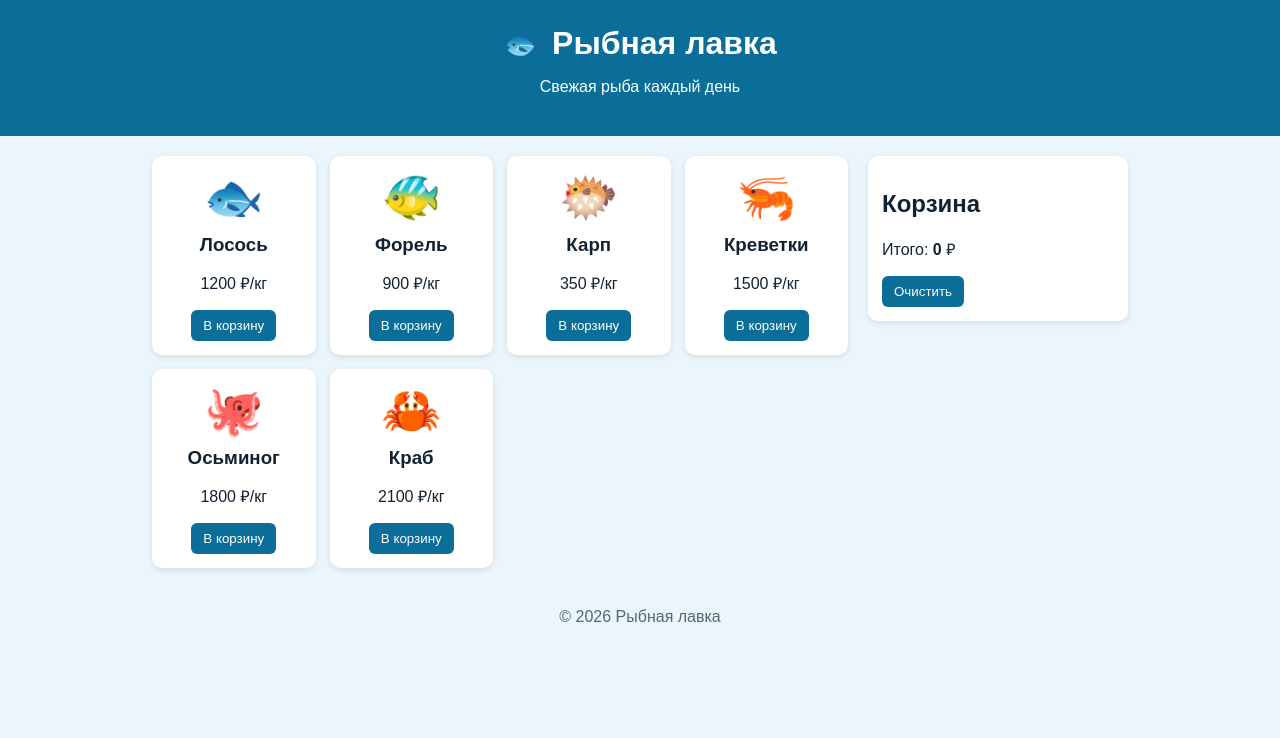
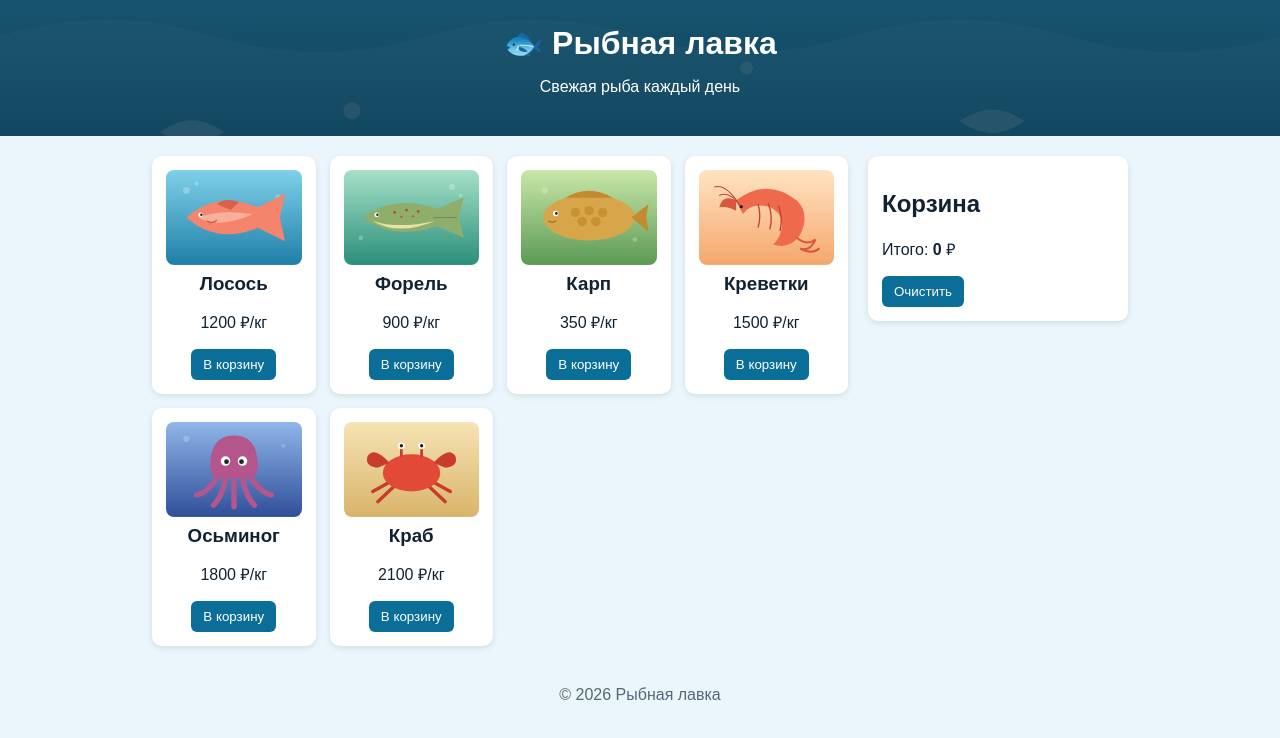
Before and after one commit to sksiiiwei/fish-shop, a plain HTML site: page index.html in a window 1280 px wide. Drawn offline with Linux system fonts and the light colour scheme.

Commit message:
Replace emoji with fish photos

```diff
--- a/script.js
+++ b/script.js
@@ -1,10 +1,10 @@
 const fish = [
-  { name: 'Лосось',   emoji: '🐟', price: 1200 },
-  { name: 'Форель',   emoji: '🐠', price: 900 },
-  { name: 'Карп',     emoji: '🐡', price: 350 },
-  { name: 'Креветки', emoji: '🦐', price: 1500 },
-  { name: 'Осьминог', emoji: '🐙', price: 1800 },
-  { name: 'Краб',     emoji: '🦀', price: 2100 },
+  { name: 'Лосось',   emoji: '🐟', price: 1200, img: 'images/salmon.svg' },
+  { name: 'Форель',   emoji: '🐠', price: 900,  img: 'images/trout.svg' },
+  { name: 'Карп',     emoji: '🐡', price: 350,  img: 'images/carp.svg' },
+  { name: 'Креветки', emoji: '🦐', price: 1500, img: 'images/shrimp.svg' },
+  { name: 'Осьминог', emoji: '🐙', price: 1800, img: 'images/octopus.svg' },
+  { name: 'Краб',     emoji: '🦀', price: 2100, img: 'images/crab.svg' },
 ];
 const cart = [];
 
@@ -12,7 +12,13 @@ const catalog = document.getElementById('catalog');
 fish.forEach((f, i) => {
   const card = document.createElement('div');
   card.className = 'card';
-  card.innerHTML = `<div class="emoji">${f.emoji}</div><h3>${f.name}</h3><p>${f.price} ₽/кг</p><button>В корзину</button>`;
+  card.innerHTML = `<img class="photo" src="${f.img}" alt="${f.name}"><h3>${f.name}</h3><p>${f.price} ₽/кг</p><button>В корзину</button>`;
+  card.querySelector('.photo').onerror = function () {
+    const e = document.createElement('div');
+    e.className = 'emoji';
+    e.textContent = f.emoji;
+    this.replaceWith(e);
+  };
   card.querySelector('button').onclick = () => { cart.push(i); render(); };
   catalog.appendChild(card);
 });
--- a/style.css
+++ b/style.css
@@ -12,3 +12,9 @@ main { display: flex; gap: 20px; max-width: 1000px; margin: 20px auto; padding:
 .cart { flex: 0 0 260px; background: #fff; border-radius: 10px; padding: 14px; height: fit-content; box-shadow: 0 2px 6px rgba(0,0,0,.1); }
 .cart ul { padding-left: 18px; }
 footer { text-align: center; padding: 20px; color: #567; }
+
+/* --- фото --- */
+header {
+  background: linear-gradient(rgba(0,40,60,.6), rgba(0,40,60,.6)), url('images/hero.svg') center / cover, #0b6e99;
+}
+.card .photo { width: 100%; aspect-ratio: 10 / 7; height: auto; object-fit: cover; border-radius: 8px; display: block; }
```
Also changed, not shown: images/carp.svg (added), images/crab.svg (added), images/hero.svg (added), images/octopus.svg (added), images/salmon.svg (added), images/shrimp.svg (added), images/trout.svg (added).
